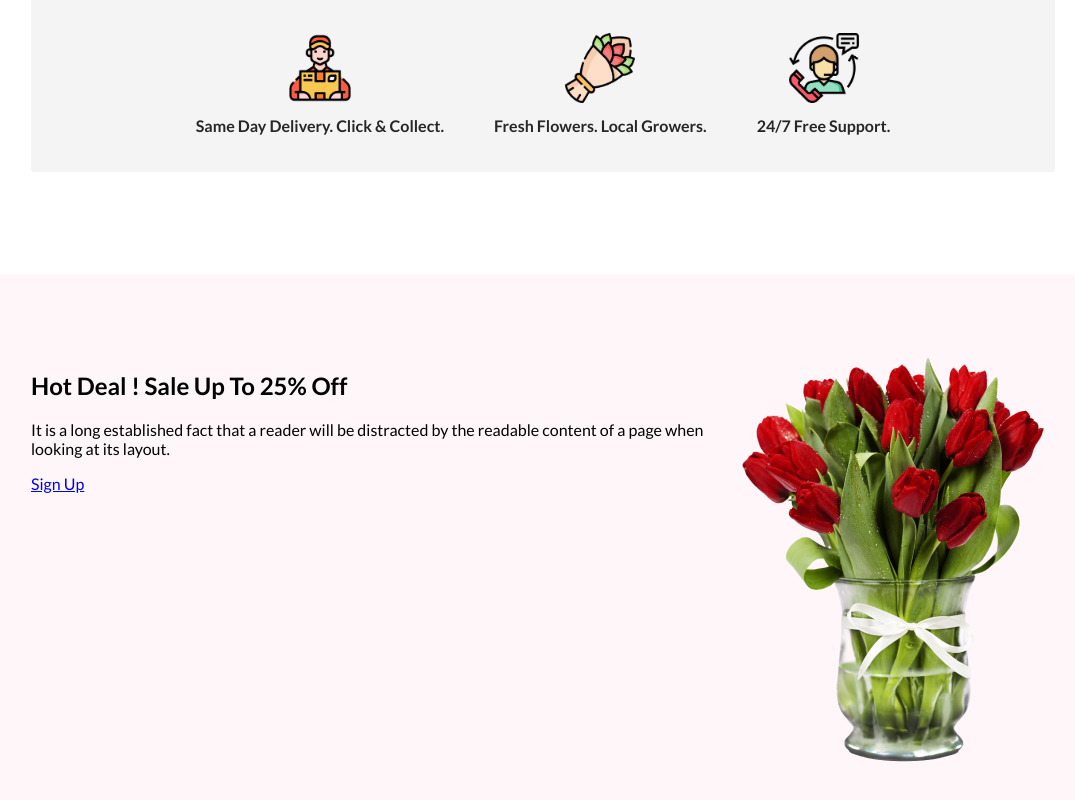
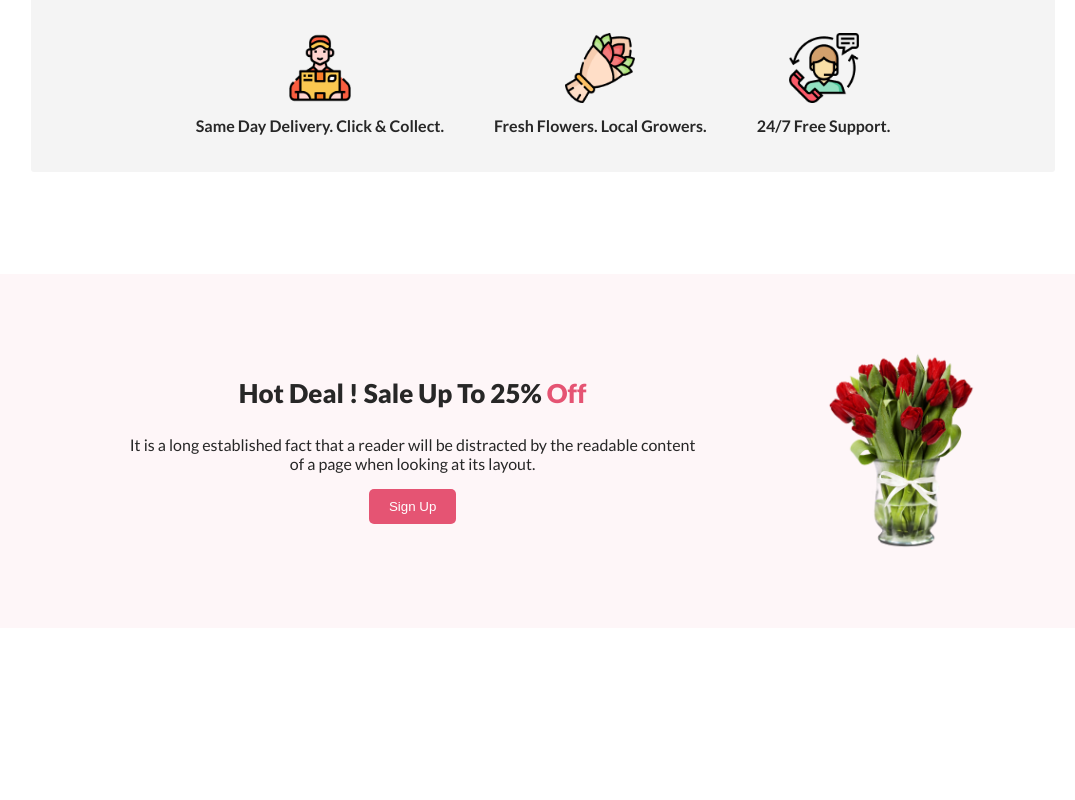
Before and after one commit to tania51/sunshine-store, a plain HTML site: page index.html in a window 1280 px wide. Shown: the part 1232-2032 px from the top of the page, without its empty margins (97-1172 px from the left). After the commit the page ends 1860 px from the top, so only its background shows below. Drawn offline with Linux system fonts and the light colour scheme.

Commit message:
deal section added

```diff
--- a/css/style.css
+++ b/css/style.css
@@ -148,5 +148,16 @@ h1, h2, h3, h4, h5, h6, p {
 .deal-container {
     display: flex;
     background-color: #fef6f8;
-    padding: 6% 10%;
+    padding: 6% 16% 6% 8%;
+    height: 200px;
+    text-align: center;
+    justify-content: space-between;
 }
+.tab-red {
+    color: #E55473;
+}
+.para {
+    color: #272727;
+    padding: 0 15%;
+    font-weight: 400;
+}
--- a/index.html
+++ b/index.html
@@ -93,12 +93,14 @@
             </div>
         </div>
     </section>
+
+    <!--deal section starts-->
     <section>
         <div class="deal-container">
             <div class="deal-content">
-                <h2>Hot Deal ! Sale Up To 25% Off</h2>
-                <p>It is a long established fact that a reader will be distracted by the readable content of a page when looking at its layout.</p>
-                <a href="#">Sign Up</a>
+                <h3 class="title">Hot Deal ! Sale Up To 25% <span class="tab-red">Off</span></h3>
+                <p class="description para">It is a long established fact that a reader will be distracted by the readable content of a page when looking at its layout.</p>
+                <button class="tab-btn"><a href="#">Sign Up</a></button>
             </div>
             <img src="images/deal.png" alt="Red Roses">
         </div>
```
